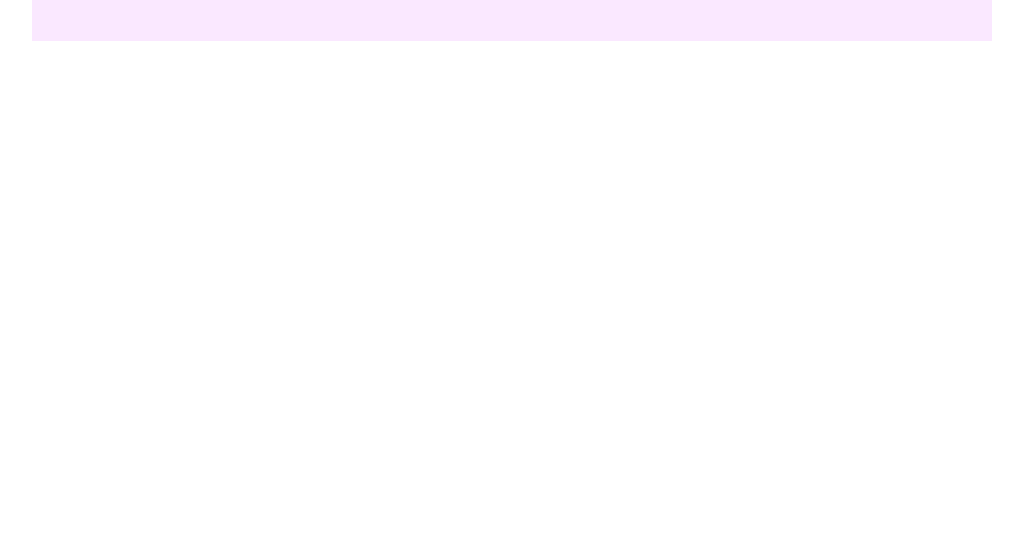
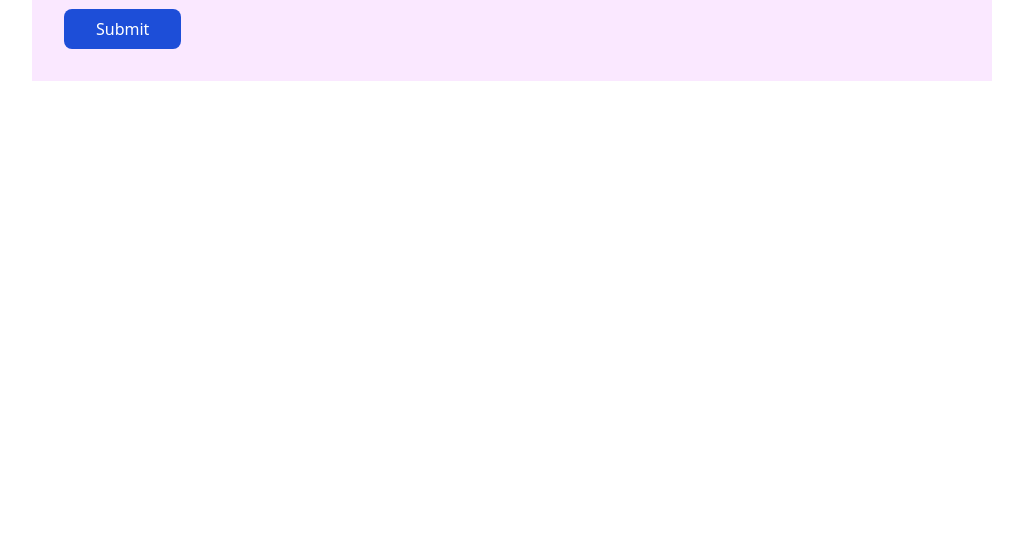
Before and after one commit to SharmiNMooN/bank-wbsite, a plain HTML site: page index.html in a window 1280 px wide. Shown: the part 267-800 px from the top of the page, without its empty margins (128-1151 px from the left). Drawn offline with nearby package versions, Linux system fonts and the light colour scheme.

Commit message:
submit button done

```diff
--- a/index.html
+++ b/index.html
@@ -23,6 +23,9 @@
             <div>
                 <input class="w-9/12 block mb-3 px-3" type="email" name="" id="" placeholder="Your Email Address">
                 <input class="w-9/12 block mb-3 px-3 " type="password" name="" id="" placeholder="Your Password">
+                <button class="bg-blue-700 hover:bg-amber-700 px-8 py-2 text-white font-medium rounded-lg">Submit
+                </button>
+
             </div>
         </section>
     </main>
```
